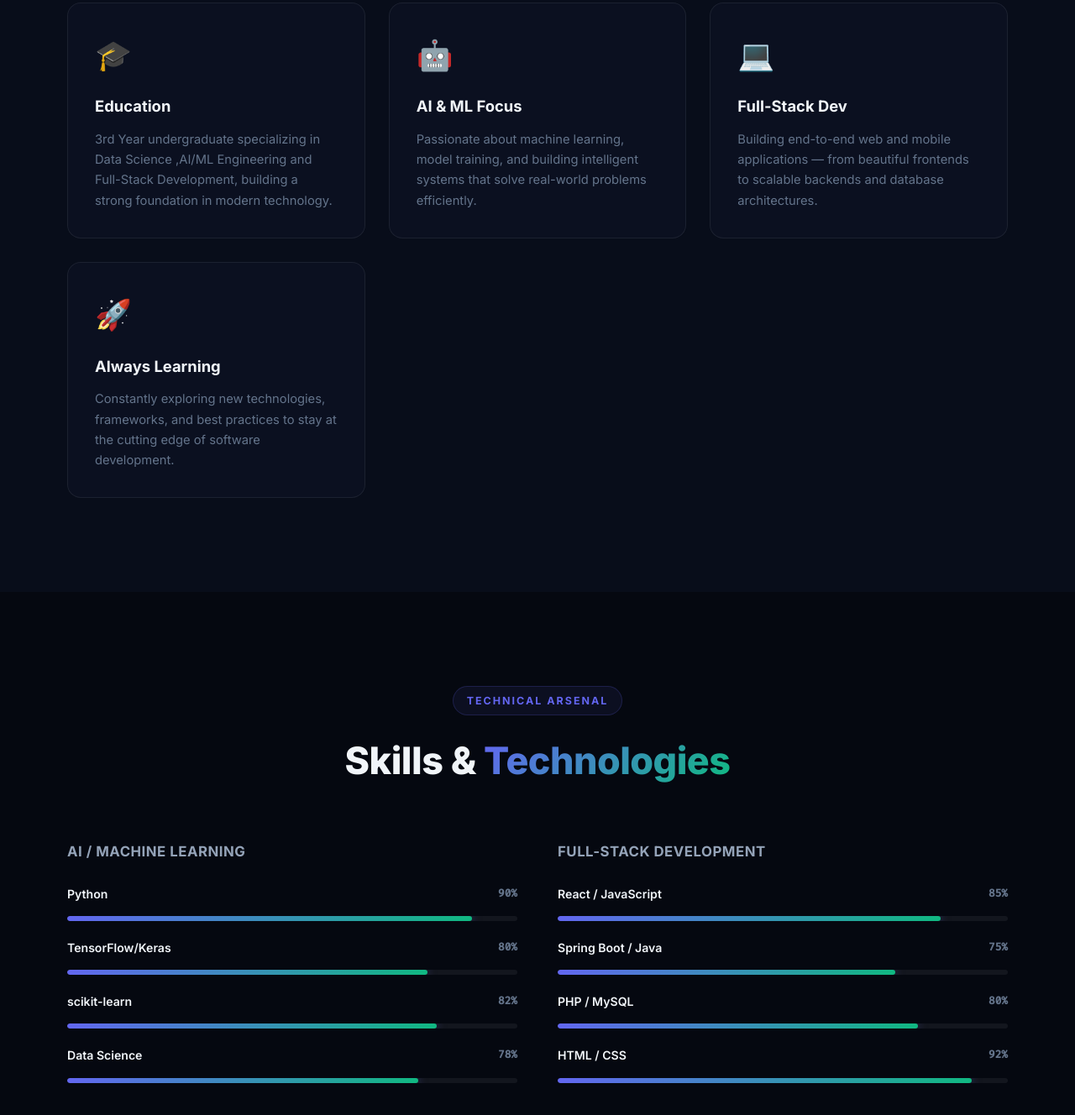
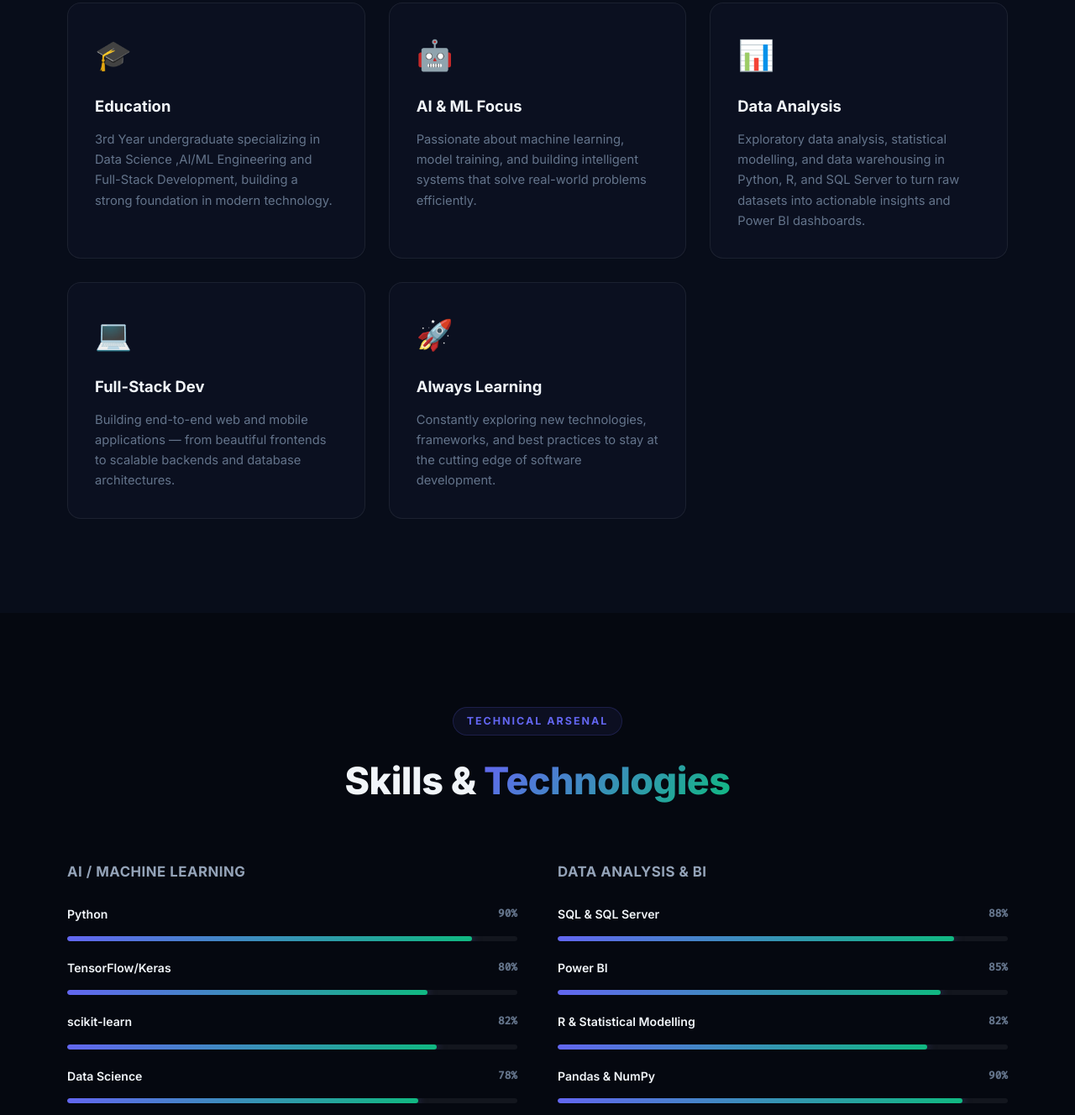
Before and after one commit to Abeywickrama-JB/Portfolio, a plain HTML site: page index.html in a window 1280 px wide. Shown: the part 1092-2420 px from the top of the page at 84% size. Drawn offline with Linux system fonts and the light colour scheme.

Commit message:
Enhance about section with Data Analysis details
Added sections for Data Analysis and related skills in the about section.

```diff
--- a/index.html
+++ b/index.html
@@ -108,6 +108,11 @@
                         real-world problems efficiently.</p>
                 </div>
                 <div class="about-card reveal">
+                     <div class="about-icon">📊</div>
+                     <h3>Data Analysis</h3>
+                     <p>Exploratory data analysis, statistical modelling, and data warehousing in Python, R, and SQL Server to turn raw datasets into actionable insights and Power BI dashboards.</p>
+                </div>
+                <div class="about-card reveal">
                     <div class="about-icon">💻</div>
                     <h3>Full-Stack Dev</h3>
                     <p>Building end-to-end web and mobile applications — from beautiful frontends to scalable backends
@@ -152,6 +157,32 @@
                         </div>
                     </div>
                 </div>
+                      <div class="skill-category reveal">
+                           <h3>Data Analysis &amp; BI</h3>
+                           <div class="skill-bars">
+                           <div class="skill-bar" data-skill="SQL &amp; SQL Server" data-pct="88">
+                           <div class="bar-fill"></div>
+                          <span class="bar-label">SQL &amp; SQL Server</span>
+                          <span class="bar-pct">88%</span>
+       </div>
+                        <div class="skill-bar" data-skill="Power BI" data-pct="85">
+                            <div class="bar-fill"></div>
+                            <span class="bar-label">Power BI</span>
+                           <span class="bar-pct">85%</span>
+    </div>
+                        <div class="skill-bar" data-skill="R &amp; Statistical Modelling" data-pct="82">
+                        <div class="bar-fill"></div>
+                        <span class="bar-label">R &amp; Statistical Modelling</span>
+                        <span class="bar-pct">82%</span>
+    </div>
+                       <div class="skill-bar" data-skill="Pandas &amp; NumPy" data-pct="90">
+                            <div class="bar-fill"></div>
+                            <span class="bar-label">Pandas &amp; NumPy</span>
+                            <span class="bar-pct">90%</span>
+    </div>
+  </div>
+</div>
+
                 <div class="skill-category reveal">
                     <h3>Full-Stack Development</h3>
                     <div class="skill-bars">
```
